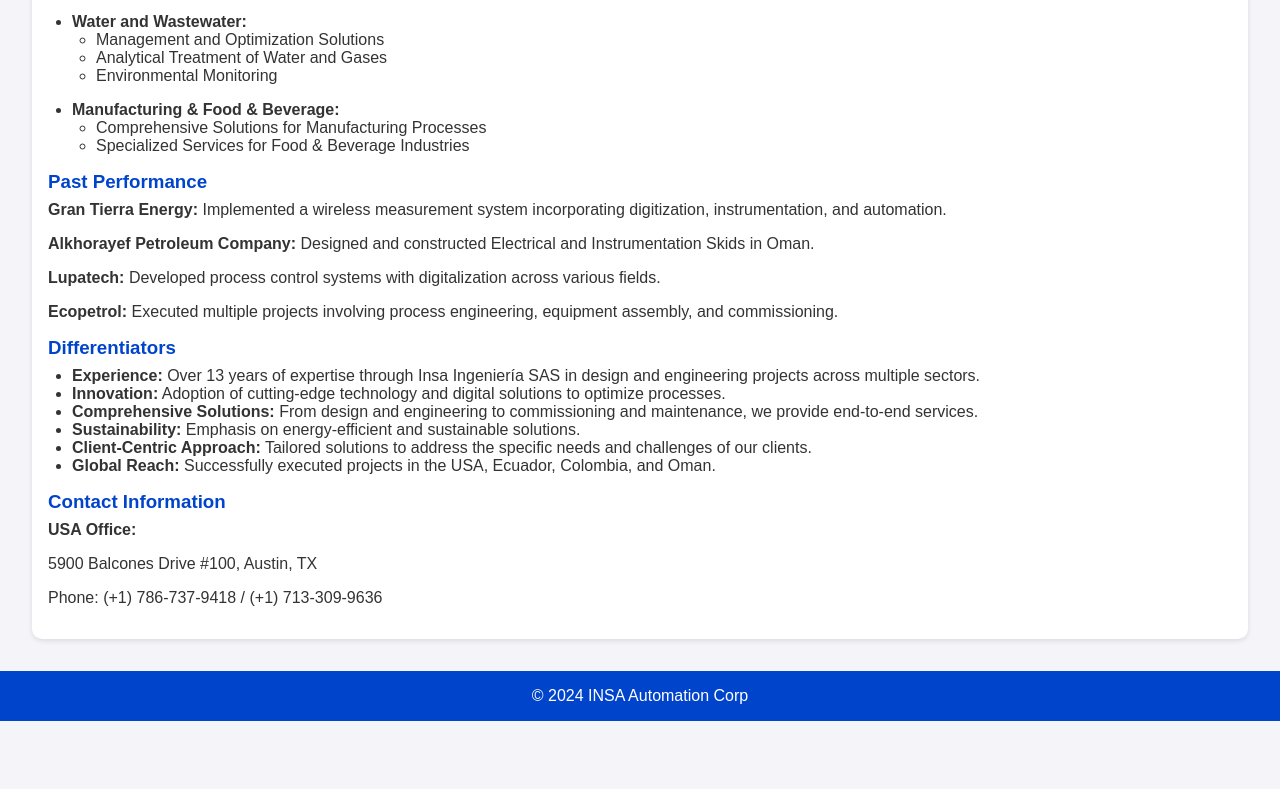
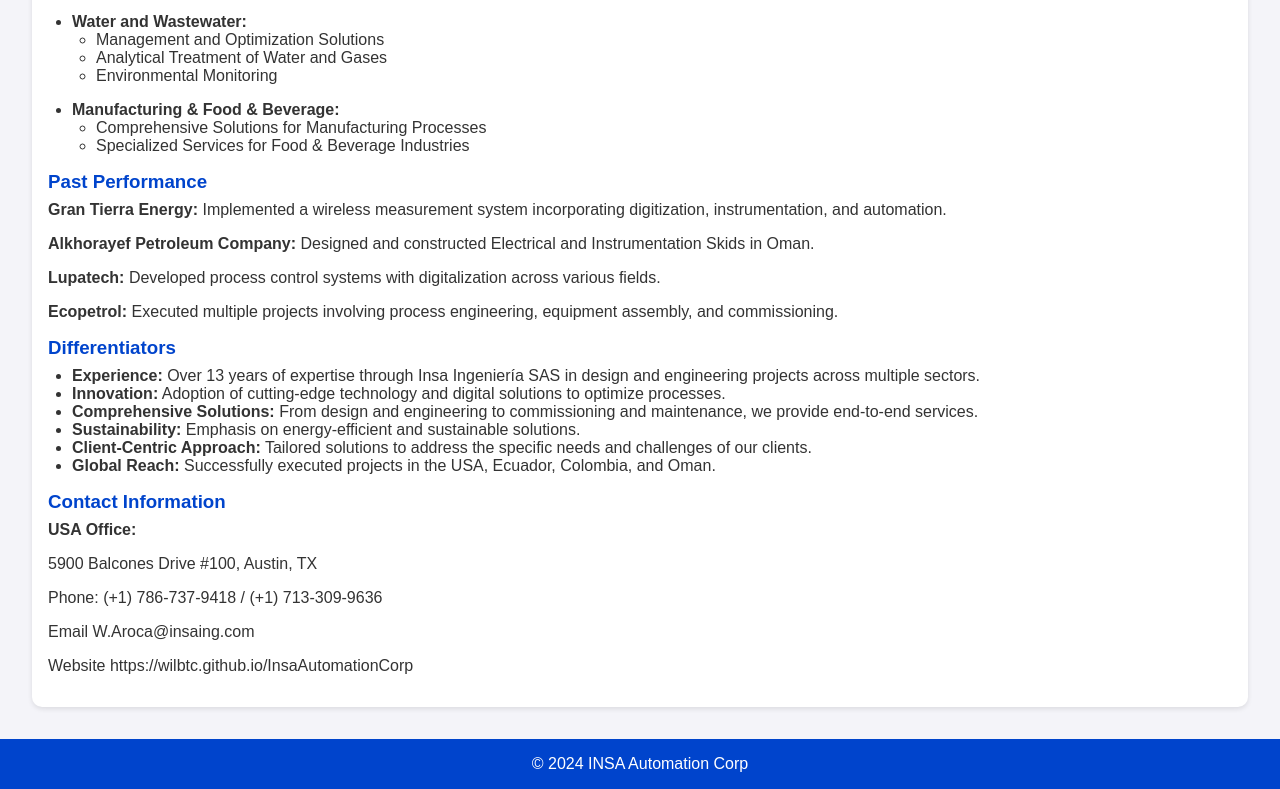
Before and after one commit to WilBtc/InsaAutomationCorp, a plain HTML site: page index.html in a window 1280 px wide. Shown: the part 1710-2499 px from the top of the page. Before the commit the page ends 2431 px from the top, so only its background shows below. Drawn offline with Linux system fonts and the light colour scheme.

Commit message:
Updated copy

```diff
--- a/index.html
+++ b/index.html
@@ -3,7 +3,7 @@
 <head>
     <meta charset="UTF-8">
     <meta name="viewport" content="width=device-width, initial-scale=1.0">
-    <title>INSA Automation Corp - Comprehensive Remote Design Solutions</title>
+    <title>INSA Automation Corp - Comprehensive Remote Design Solutions(SDVOSB)</title>
     <link rel="stylesheet" href="styles.css">
     <link rel="stylesheet" href="https://cdnjs.cloudflare.com/ajax/libs/font-awesome/5.15.4/css/all.min.css">
 </head>
@@ -147,6 +147,8 @@
             <p><strong>USA Office:</strong></p>
             <p>5900 Balcones Drive #100, Austin, TX</p>
             <p>Phone: (+1) 786-737-9418 / (+1) 713-309-9636</p>
+            <p>Email W.Aroca@insaing.com</p>
+            <p>Website https://wilbtc.github.io/InsaAutomationCorp</p>
         </section>
     </main>
     <footer id="contact">
```
